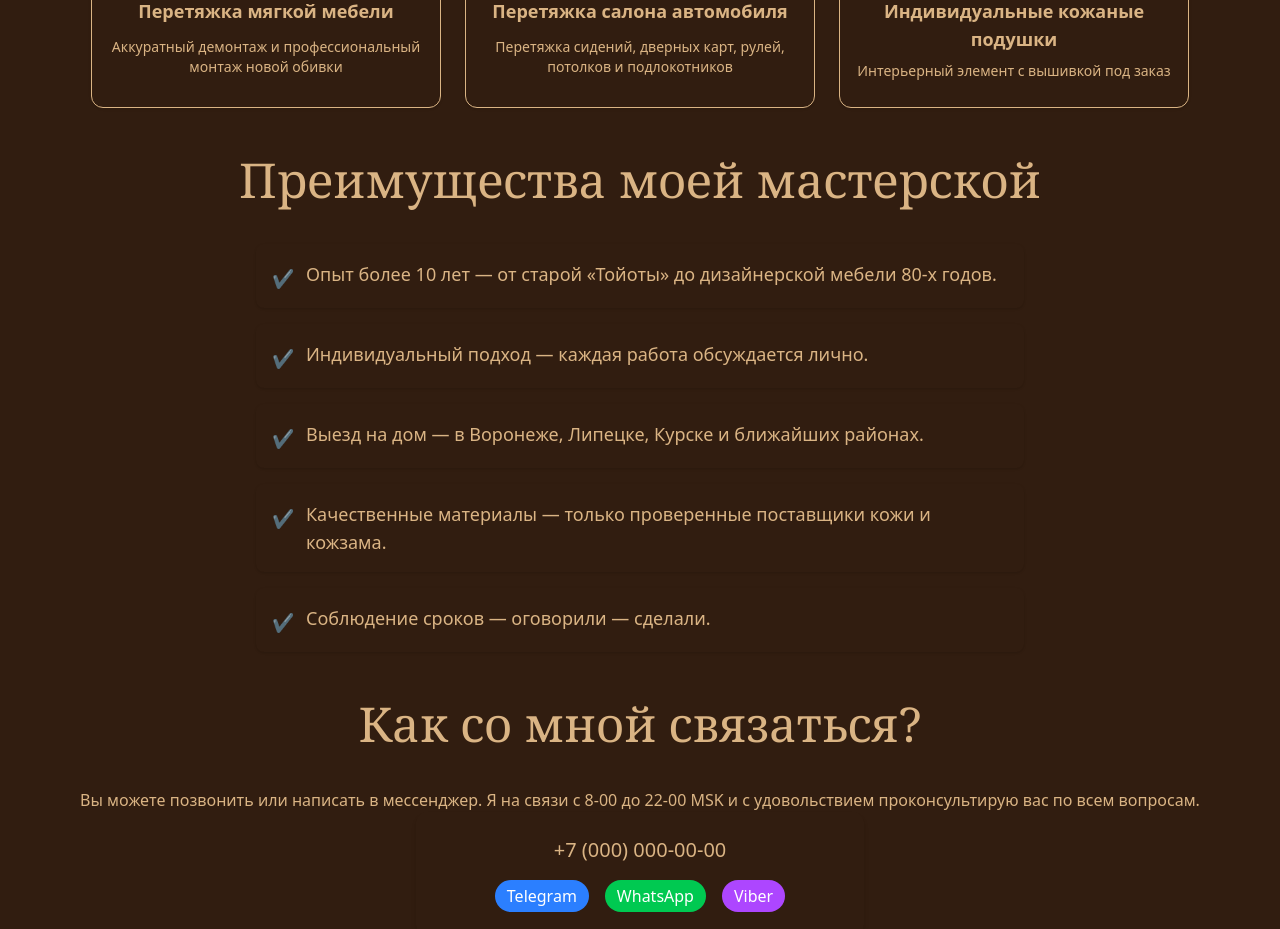
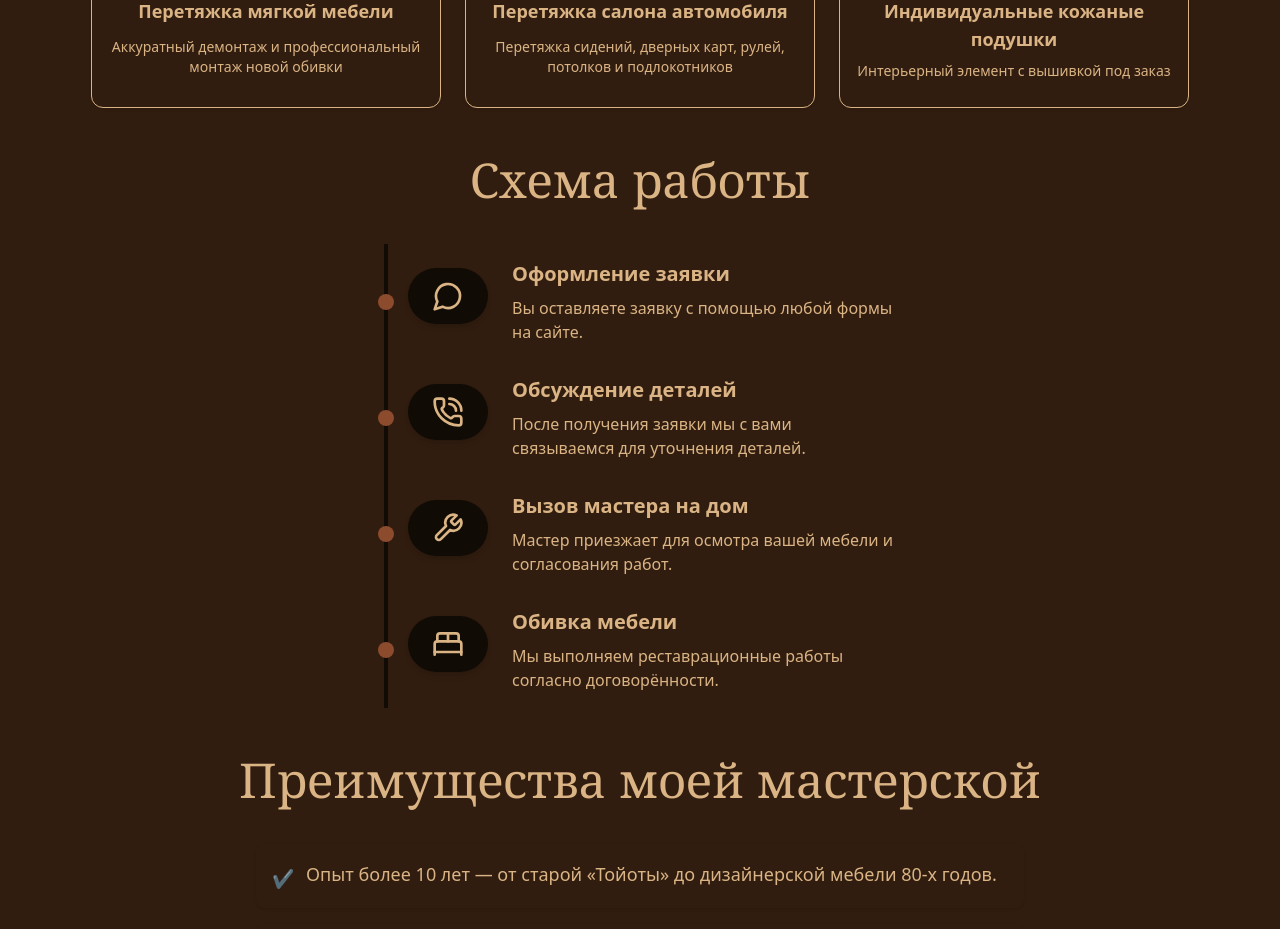
Before and after one commit to asimo-git/kovalenko-leather, a Next.js app: page / in a window 1280 px wide. Shown: the part 1620-2549 px from the top of the page. Built offline with nearby package versions, Linux system fonts and the light colour scheme.

Commit message:
feat: add WorkSchem

```diff
--- a/app/components/Services.tsx
+++ b/app/components/Services.tsx
@@ -9,7 +9,7 @@ import Image from "next/image";
 export default function Services() {
   return (
     <>
-      <section className="flex flex-col justify-center items-center p-6">
+      <section className="section">
         <h2 className="subtitle">Что я делаю</h2>
         <div className="flex  flex-wrap gap-6 justify-center w-full max-w-6xl">
           {[
--- /dev/null
+++ b/app/components/WorkScheme.tsx
@@ -0,0 +1,54 @@
+import { BedDouble, MessageCircle, PhoneCall, Wrench } from "lucide-react";
+
+const steps = [
+  {
+    icon: <MessageCircle className="w-8 h-8" />,
+    title: "Оформление заявки",
+    description: "Вы оставляете заявку с помощью любой формы на сайте.",
+  },
+  {
+    icon: <PhoneCall className="w-8 h-8 " />,
+    title: "Обсуждение деталей",
+    description:
+      "После получения заявки мы с вами связываемся для уточнения деталей.",
+  },
+  {
+    icon: <Wrench className="w-8 h-8 " />,
+    title: "Вызов мастера на дом",
+    description:
+      "Мастер приезжает для осмотра вашей мебели и согласования работ.",
+  },
+  {
+    icon: <BedDouble className="w-8 h-8 " />,
+    title: "Обивка мебели",
+    description: "Мы выполняем реставрационные работы согласно договорённости.",
+  },
+];
+
+export default function WorkSchem() {
+  return (
+    <>
+      <section className="section">
+        <h2 className="subtitle">Схема работы</h2>
+        <div className="flex flex-col justify-center items-start">
+          {steps.map((step, index) => (
+            <div key={index} className="relative max-w-lg">
+              <div className="absolute top-0 left-0 h-full w-1 bg-primary" />
+              <div className="absolute top-1/2 left-0 mt-[-8px] ml-[-6px]  w-4 h-4 bg-accent rounded-full" />
+
+              <div className="flex">
+                <div className="m-6 p-6 h-14 rounded-full bg-primary flex items-center justify-center shadow-md">
+                  {step.icon}
+                </div>
+                <div className="py-4">
+                  <h3 className="text-xl font-semibold mb-2 ">{step.title}</h3>
+                  <p>{step.description}</p>
+                </div>
+              </div>
+            </div>
+          ))}
+        </div>
+      </section>
+    </>
+  );
+}
--- a/app/page.tsx
+++ b/app/page.tsx
@@ -3,6 +3,7 @@ import About from "./components/About";
 import Services from "./components/Services";
 import Advantages from "./components/Advantages";
 import Contacts from "./components/Contacts";
+import WorkSchem from "./components/WorkScheme";
 
 export default function Home() {
   return (
@@ -10,6 +11,7 @@ export default function Home() {
       <Banner />
       <About />
       <Services />
+      <WorkSchem />
       <Advantages />
       <Contacts />
     </>
```
